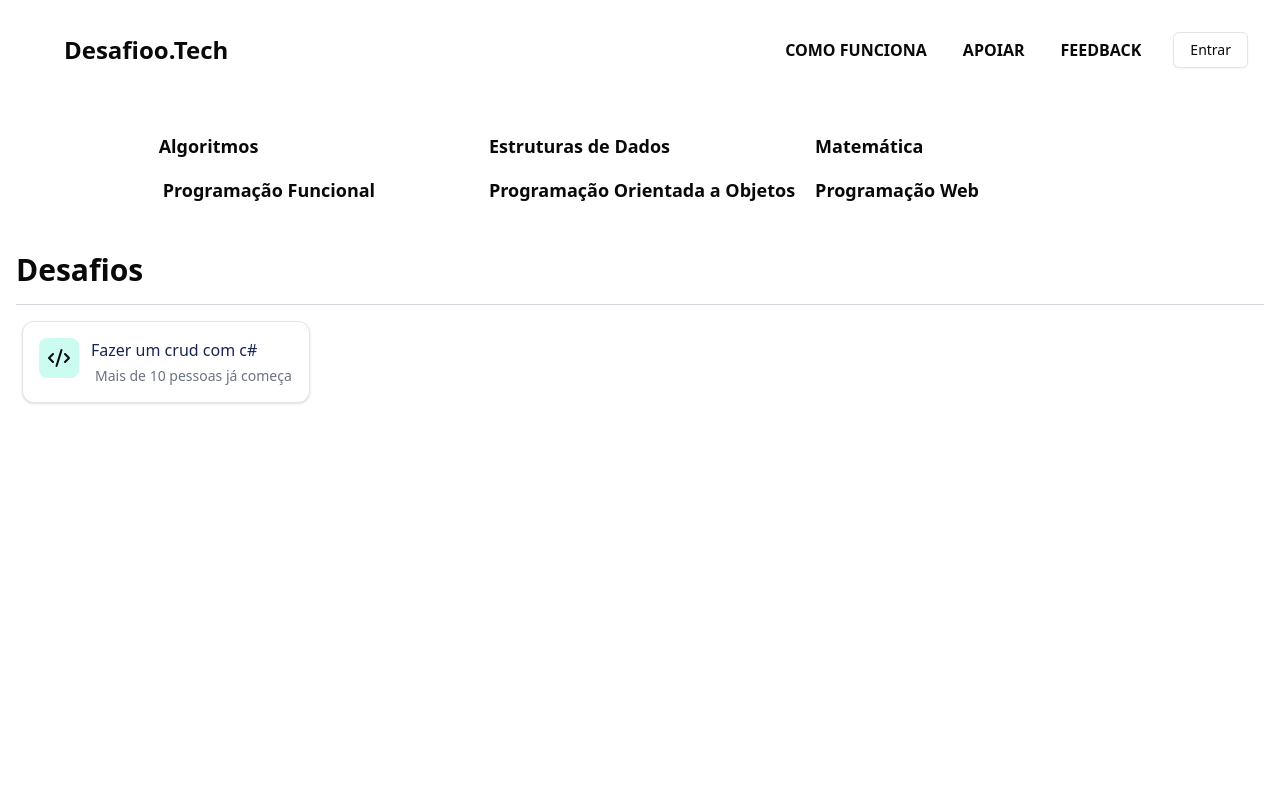
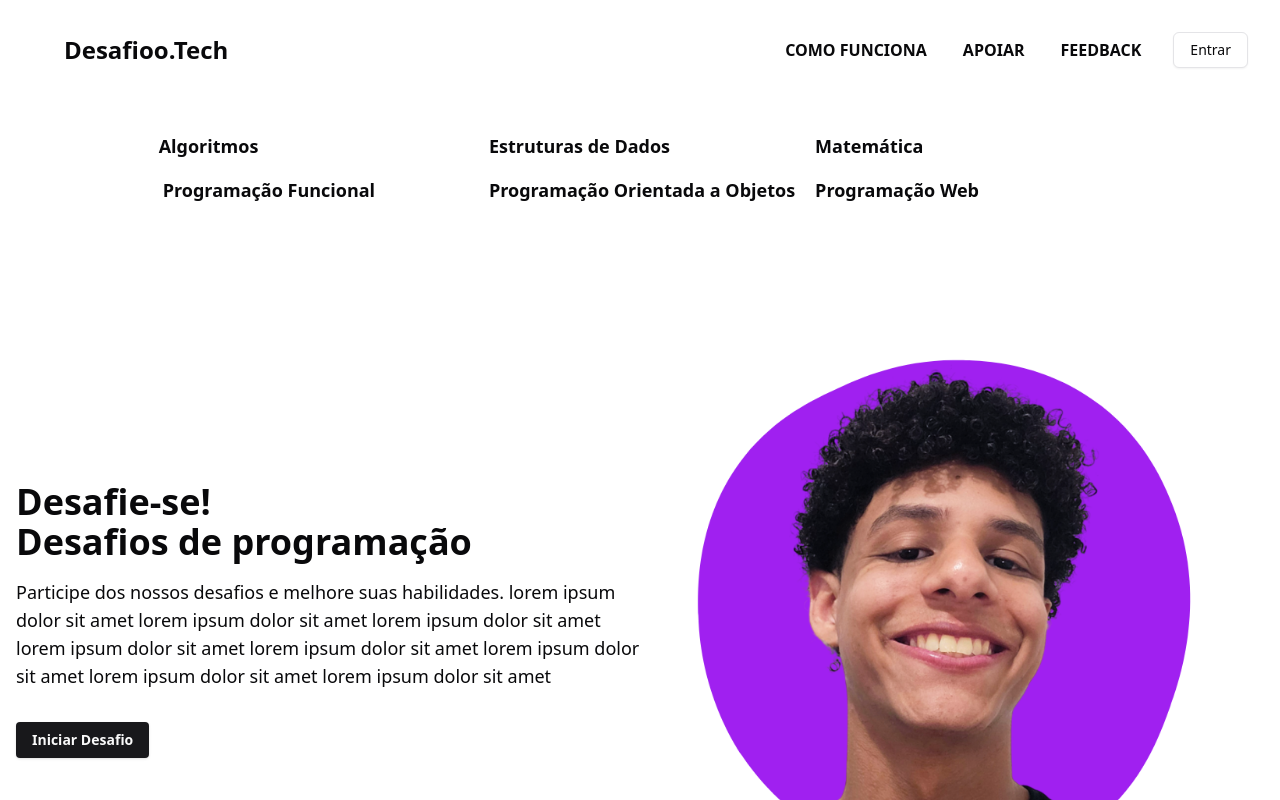
Before and after one commit to ArthurSilv4/front-desafioo.tech, a Next.js app: page / in a window 1280 px wide. Shown: the top 800 px of the page. Built offline with nearby package versions, Linux system fonts and the light colour scheme.

Commit message:
criado a section de cta

```diff
--- a/src/app/layout.tsx
+++ b/src/app/layout.tsx
@@ -8,6 +8,7 @@ import { Separator } from "@radix-ui/react-separator";
 import { Creators } from "@/components/Layout/Main/Creators/page";
 import { CategoryList } from "@/components/Layout/Main/CategoryList/page";
 import { StartProgramming } from "@/components/Layout/Main/StartProgramming/page";
+import { CTA } from "@/components/Layout/Main/CTA/page";
 
 const geistSans = Geist({
   variable: "--font-geist-sans",
@@ -37,6 +38,7 @@ export default function RootLayout({
         <Header />
         <main className="max-w-screen-2xl mx-auto">
           <CategoryList />
+          <CTA />
           {children}
           <StartProgramming />
           <Creators />
--- /dev/null
+++ b/src/components/Layout/Main/CTA/page.tsx
@@ -0,0 +1,43 @@
+import { Button } from "@/components/ui/button";
+import Image from "next/image";
+import Link from "next/link";
+
+const cta = {
+  subTitle: "Desafie-se!",
+  title: "Desafios de programação",
+  description:
+    "Participe dos nossos desafios e melhore suas habilidades. lorem ipsum dolor sit amet lorem ipsum dolor sit amet lorem ipsum dolor sit amet lorem ipsum dolor sit amet lorem ipsum dolor sit amet lorem ipsum dolor sit amet lorem ipsum dolor sit amet lorem ipsum dolor sit amet",
+  button: "Iniciar Desafio",
+};
+
+export function CTA() {
+  return (
+    <section className="my-6">
+      <div className="container mx-auto px-4">
+        <div className="flex justify-between items-center py-12">
+          <div className="text-center md:text-start py-12 md:max-w-[50%] w-full">
+            <h1 className="text-4xl font-bold mb-4 flex flex-col">
+              <span>{cta.subTitle}</span>
+              <span> {cta.title}</span>
+            </h1>
+            <p className="text-lg mb-8">{cta.description}</p>
+            <Link href={"/"}>
+              <Button className="font-semibold py-2 px-4 rounded">
+                {cta.button}
+              </Button>
+            </Link>
+          </div>
+          <div className="hidden md:block">
+            <Image
+              src="/eu.png"
+              width={200}
+              height={200}
+              alt="Desafioo.Tech"
+              className="w-full"
+            />
+          </div>
+        </div>
+      </div>
+    </section>
+  );
+}
```
